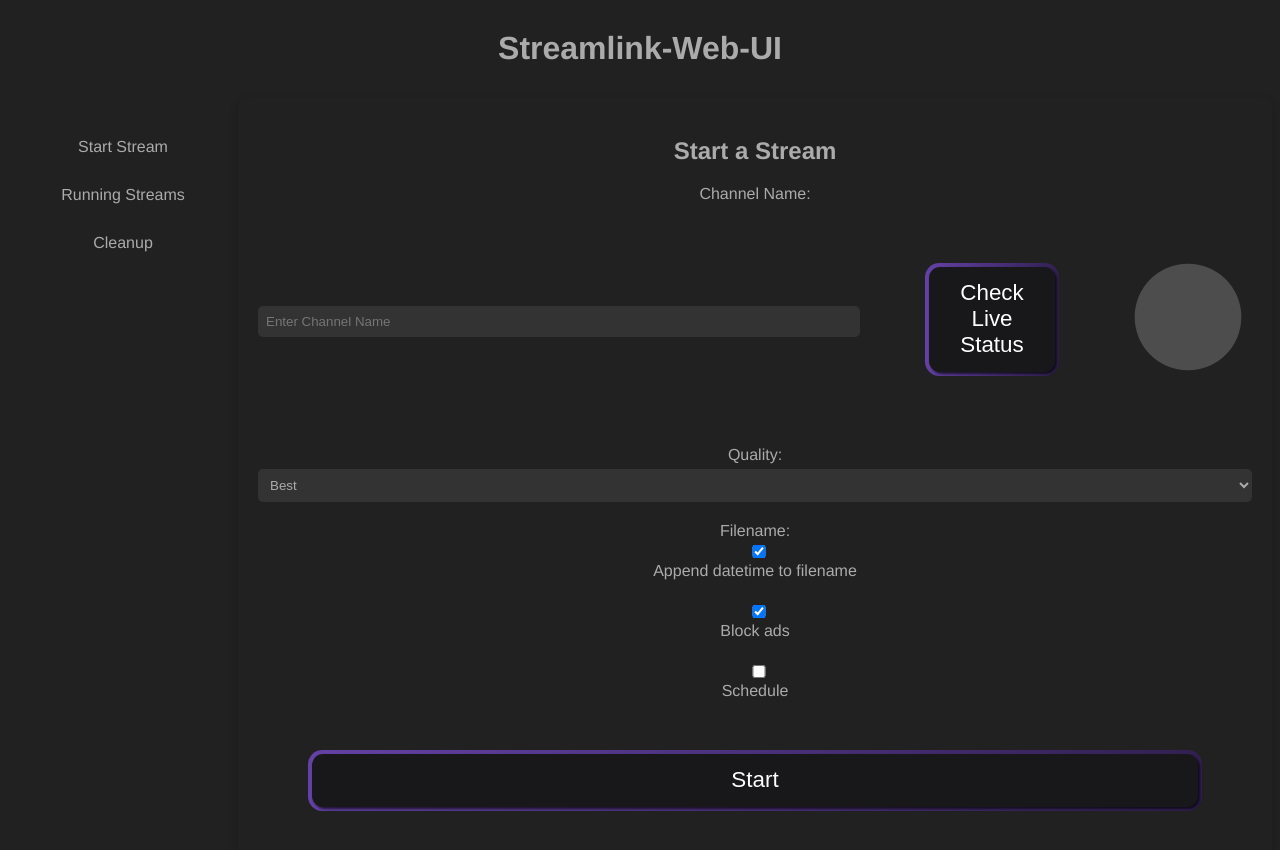
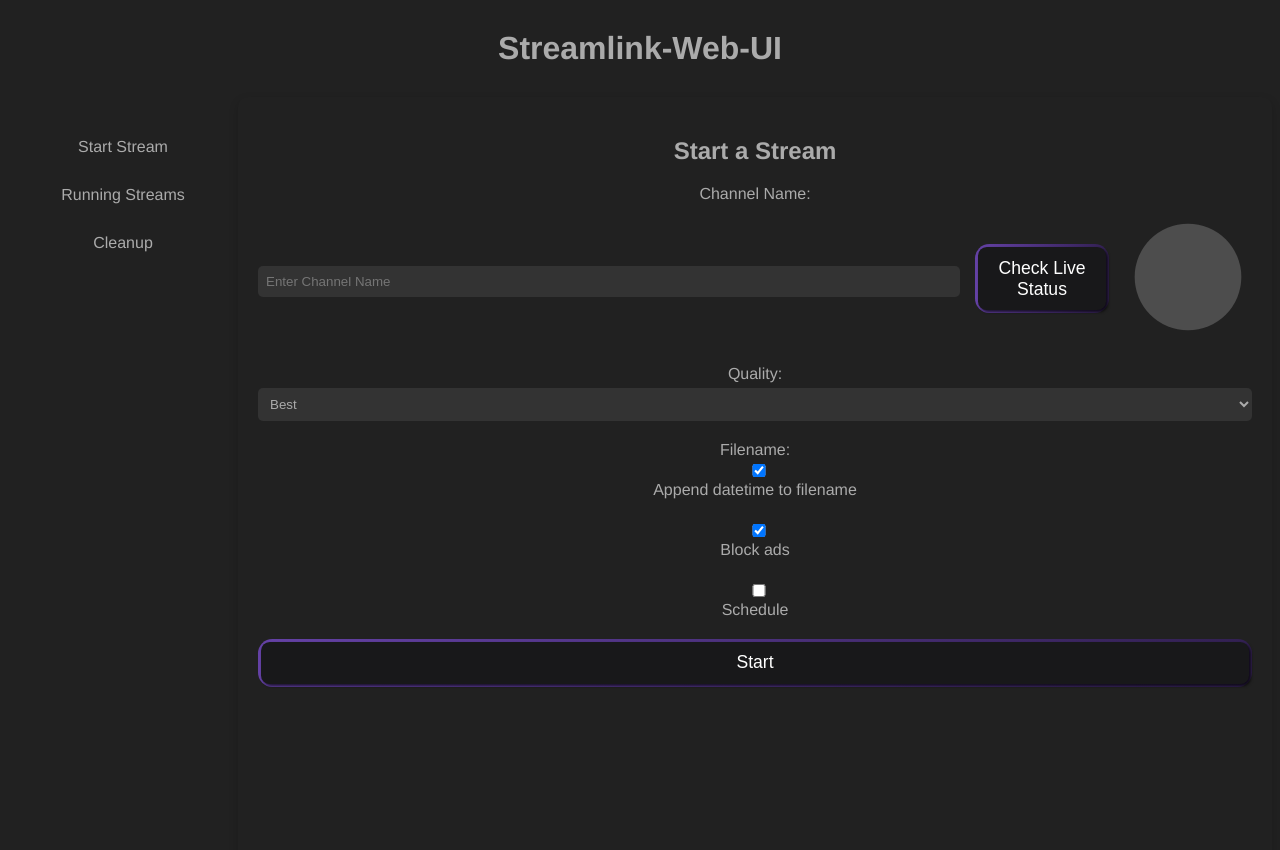
Before and after one commit to CrazyWolf13/streamlink-webui, a Vue app in the folder frontend/src/: page / in a window 1280 px wide. Shown: the top 850 px of the page. Built offline with nearby package versions, Linux system fonts and the light colour scheme.

Commit message:
Refactor StyledButton to class-based gradients; fix CSS vars and improve layout; fix main.js mounting
cgen-eb62a7ebf86845618ad29002b5b67a9d

```diff
--- a/frontend/src/src/components/StyledButton.vue
+++ b/frontend/src/src/components/StyledButton.vue
@@ -1,5 +1,5 @@
 <template>
-    <div class="styled_button_container" :style="gradientStyle">
+  <div class="styled_button_container" :class="containerClasses">
     <button @click="onClick"><slot /></button>
   </div>
 </template>
@@ -8,9 +8,9 @@
 export default {
   name: "StyledButton",
   props: {
-      gradient: {
+    variant: {
       type: String,
-        default: "linear-gradient(90deg, #6441a5, #322052)",
+      default: "primary",
     },
     clickHandler: {
       type: Function,
@@ -18,10 +18,8 @@
     },
   },
   computed: {
-      gradientStyle() {
-        return {
-          background: this.gradient,
-        };
+    containerClasses() {
+      return [`gradient-${this.variant}`];
     },
   },
   methods: {
@@ -34,8 +32,8 @@
 
 <style scoped>
 button {
-  font-size: 1.4em;
-  padding: 0.6em 0.8em;
+  font-size: 1.1rem;
+  padding: 0.6em 0.9em;
   border-radius: 0.5em;
   border: none;
   background-color: #18181a;
@@ -43,21 +41,26 @@ button {
   cursor: pointer;
   box-shadow: 2px 2px 3px #000000b4;
   width: 100%;
-  margin: 1px 1px 1px 1px;
+  margin: 0;
   box-sizing: border-box;
 }
 
 .styled_button_container {
   position: relative;
   padding: 3px;
-  background: linear-gradient(90deg, #6441a5, #322052);
   border-radius: 0.9em;
-  transition: all 0.4s ease;
-  margin: 50px 50px 50px 50px;
+  transition: all 0.3s ease;
+  margin: 12px 0;
   display: flex;
   justify-content: center;
 }
 
+/* Gradient variants */
+.gradient-primary {
+  background: linear-gradient(90deg, #6441a5, #322052);
+}
+
+/* Glow on hover */
 .styled_button_container::before {
   content: "";
   position: absolute;
@@ -66,15 +69,21 @@ button {
   border-radius: 0.9em;
   z-index: -10;
   filter: blur(0);
-  transition: filter 0.4s ease;
+  transition: filter 0.3s ease;
 }
 
 .styled_button_container:hover::before {
-  background: linear-gradient(90deg, #6441a5, #322052);
-  filter: blur(1.2em);
+  background: inherit;
+  filter: blur(1em);
 }
+
 .styled_button_container:active::before {
   filter: blur(0.2em);
 }
 
+/* Compact modifier for smaller inline buttons */
+.small-button {
+  max-width: 200px;
+  margin: 0;
+}
 </style>
```
Lines whose indentation alone changed are shown as unchanged.
